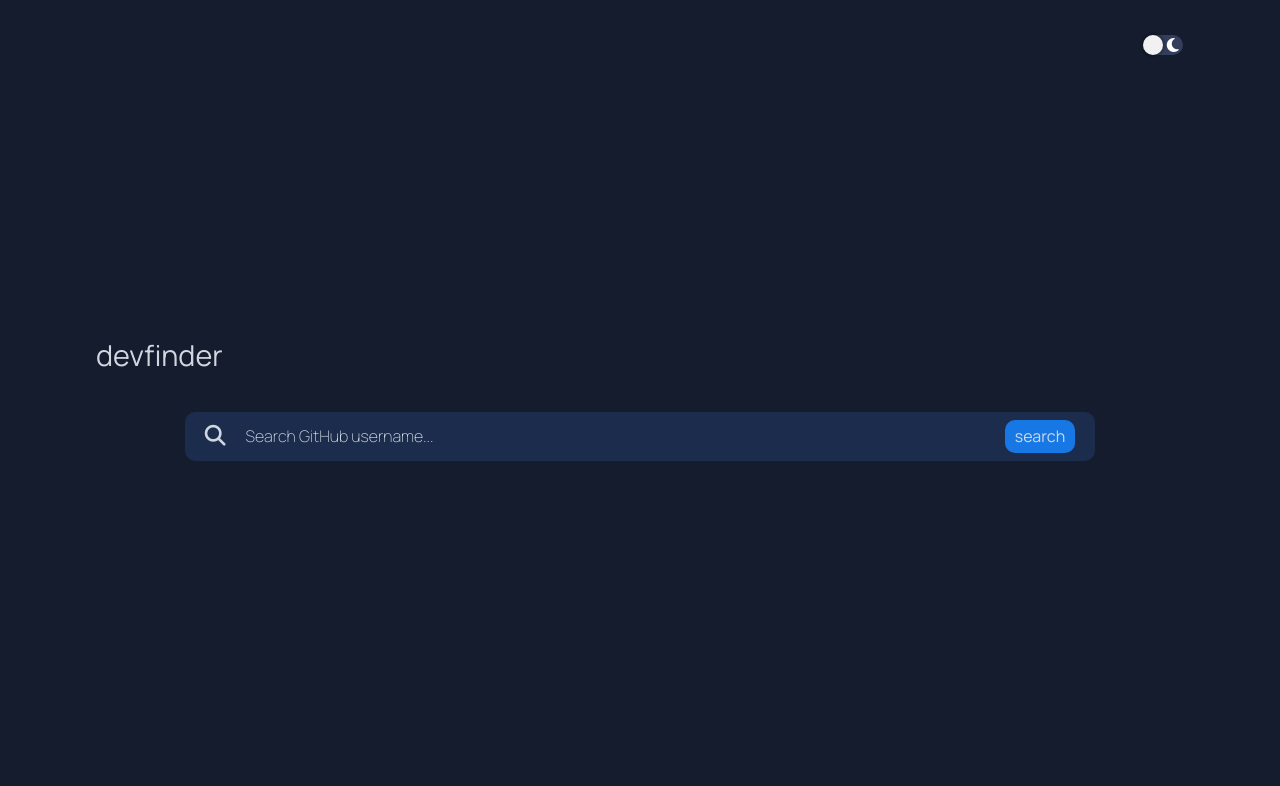
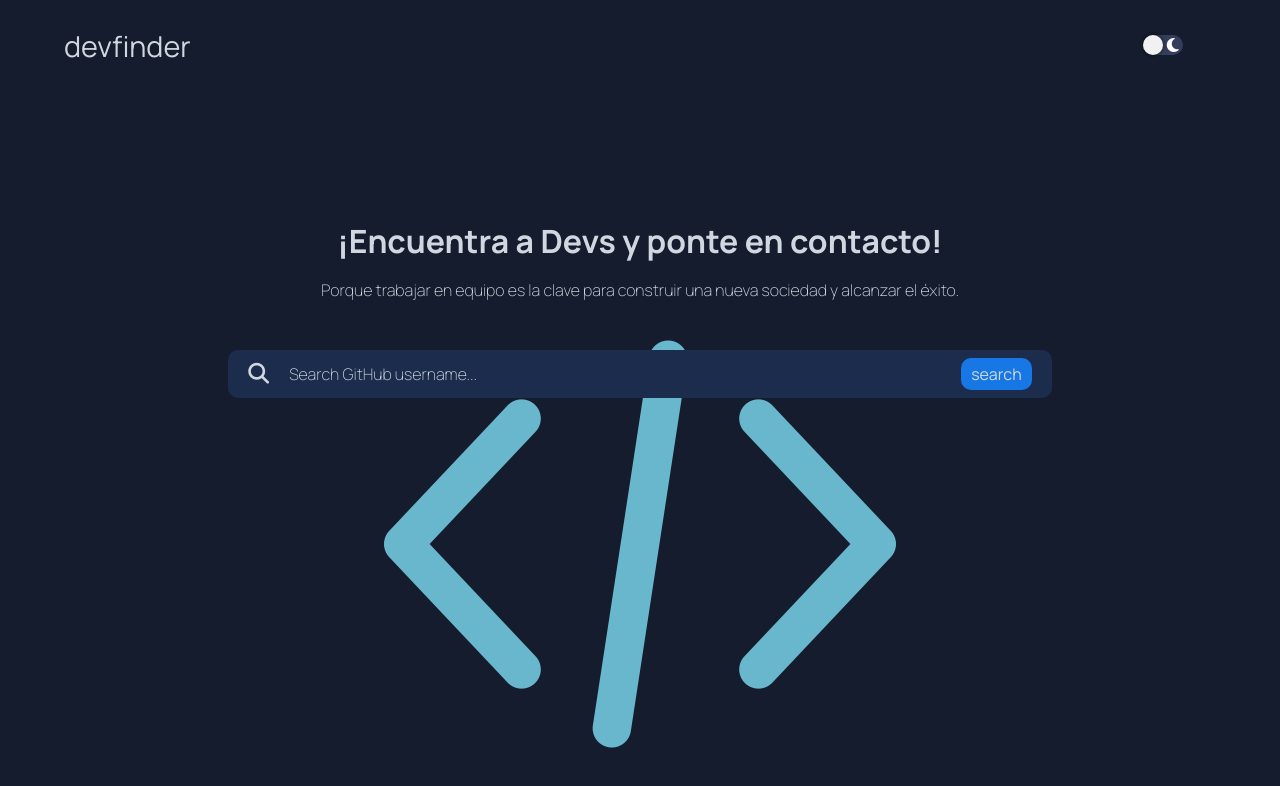
Before and after one commit to peterleunam1/devfinder, a React (Vite) app: page / in a window 1280 px wide. Shown: the top 786 px of the page. Built offline with nearby package versions, Linux system fonts and the light colour scheme.

Commit message:
Fix: Adding styles into home page

```diff
--- a/src/App.jsx
+++ b/src/App.jsx
@@ -14,7 +14,6 @@ function App() {
   }, []);
   useEffect(() => {
     localStorage.setItem("theme", JSON.stringify(theme));
-    console.log("Saving in localStorage");
   }, [theme]);
 
   return (
--- a/src/components/molecules/items/items.scss
+++ b/src/components/molecules/items/items.scss
@@ -24,5 +24,4 @@
     font-size: 15px;
     width: 100%;
   }
-
 }
--- a/src/components/organisms/header/header.jsx
+++ b/src/components/organisms/header/header.jsx
@@ -4,8 +4,7 @@ import { useState } from "react";
 import "./header.scss";
 import Button from "../../atoms/buttom/buttom";
 
-export default function Header() {
-
+export default function Header({ withLogotype }) {
   const [keyword, setkeyword] = useState("");
   const [error, setError] = useState(false);
   const [, pushLocation] = useLocation();
@@ -14,28 +13,31 @@ export default function Header() {
     e.preventDefault();
     if (keyword !== "") {
       pushLocation(`/users/${keyword}`);
-    }else{
+    } else {
       setError(true);
     }
-  }
+  };
 
   const handleChange = (e) => {
     setkeyword(e.target.value);
     setError(false);
-  }
+  };
 
   return (
     <header className="header">
-      <Logotype />
-      <form className={error ? "header__form error" : "header__form"} onSubmit={handleSubmit}>
-          <i className="fa-solid fa-magnifying-glass"/>
+      {withLogotype && <Logotype />}
+      <form
+        className={error ? "header__form error" : "header__form"}
+        onSubmit={handleSubmit}
+      >
+        <i className="fa-solid fa-magnifying-glass" />
         <input
           onChange={handleChange}
           className="header__input"
           type="text"
           placeholder="Search GitHub username..."
         />
-          <Button text="search"/>
+        <Button text="search" />
       </form>
     </header>
   );
--- a/src/components/pages/home/home.jsx
+++ b/src/components/pages/home/home.jsx
@@ -1,10 +1,16 @@
+import Logotype from "../../molecules/Logotype/logotype";
 import Header from "../../organisms/header/header";
 import './home.scss';
 
 export default function Home() {
   return (
     <main className="home">
+     <span className="home__span"> <Logotype/></span>
+    <section className="banner">
+    <h1 className="home__title">¡Encuentra a Devs y ponte en contacto!</h1>
+     <p>Porque trabajar en equipo es la clave para construir una nueva sociedad y alcanzar el éxito.</p>
       <Header/>
+    </section>
     </main>
   );
 }
--- a/src/components/pages/home/home.scss
+++ b/src/components/pages/home/home.scss
@@ -2,6 +2,27 @@
 
 .home {
   height: 100vh;
+  width: 90%;
+  margin: 0% auto;
+  @include flex(column, flex-start, center);
+}
+.banner{
   width: 100%;
-  @include flex(row, center, center);
+  height: 100vh;
+  background-image: url("../../../assets/coding.png");
+  background-position: bottom;
+  background-repeat: no-repeat;
+  justify-self: center;
+  text-align: center;
+  @include flex(column, flex-start, center);
 }
+.home__span{
+  width: 100%;
+  margin-top: $pm1*3;
+}
+.home__title{
+  margin-top: $pm2*7;
+          @include mobileL{
+           font-size: 1.7rem;
+          }
+}
--- a/src/components/pages/search/search.jsx
+++ b/src/components/pages/search/search.jsx
@@ -22,7 +22,7 @@ export default function Searched({ params }) {
   };
   return (
     <div className="search">
-      <Header />
+      <Header withLogotype={true} />
       {loading ? (
         <Skeleton />
       ) : user? (
```
Also changed, not shown: src/index.scss (+0 -12 lines), src/assets/coding.png (added). Lines whose indentation alone changed are shown as unchanged.
